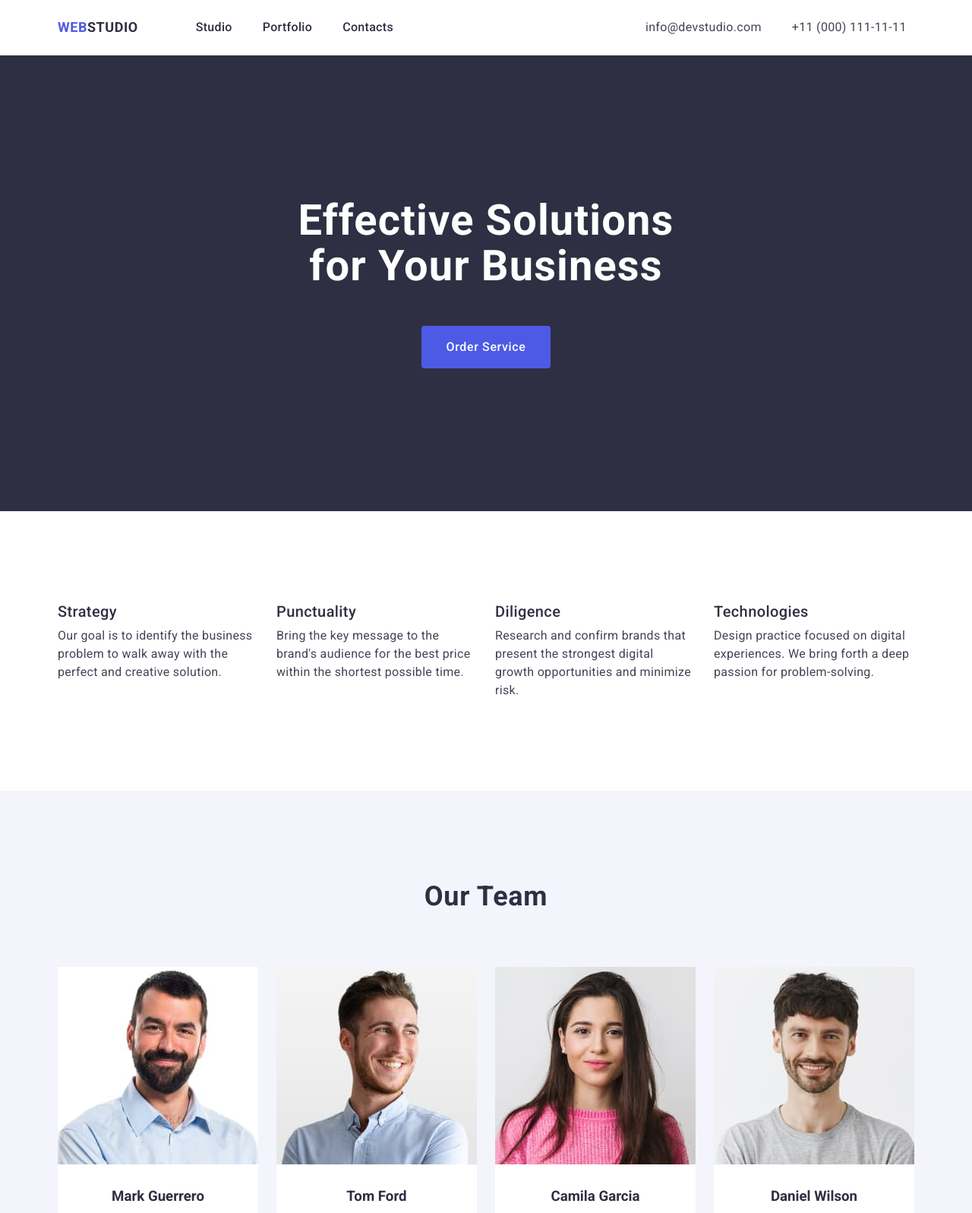
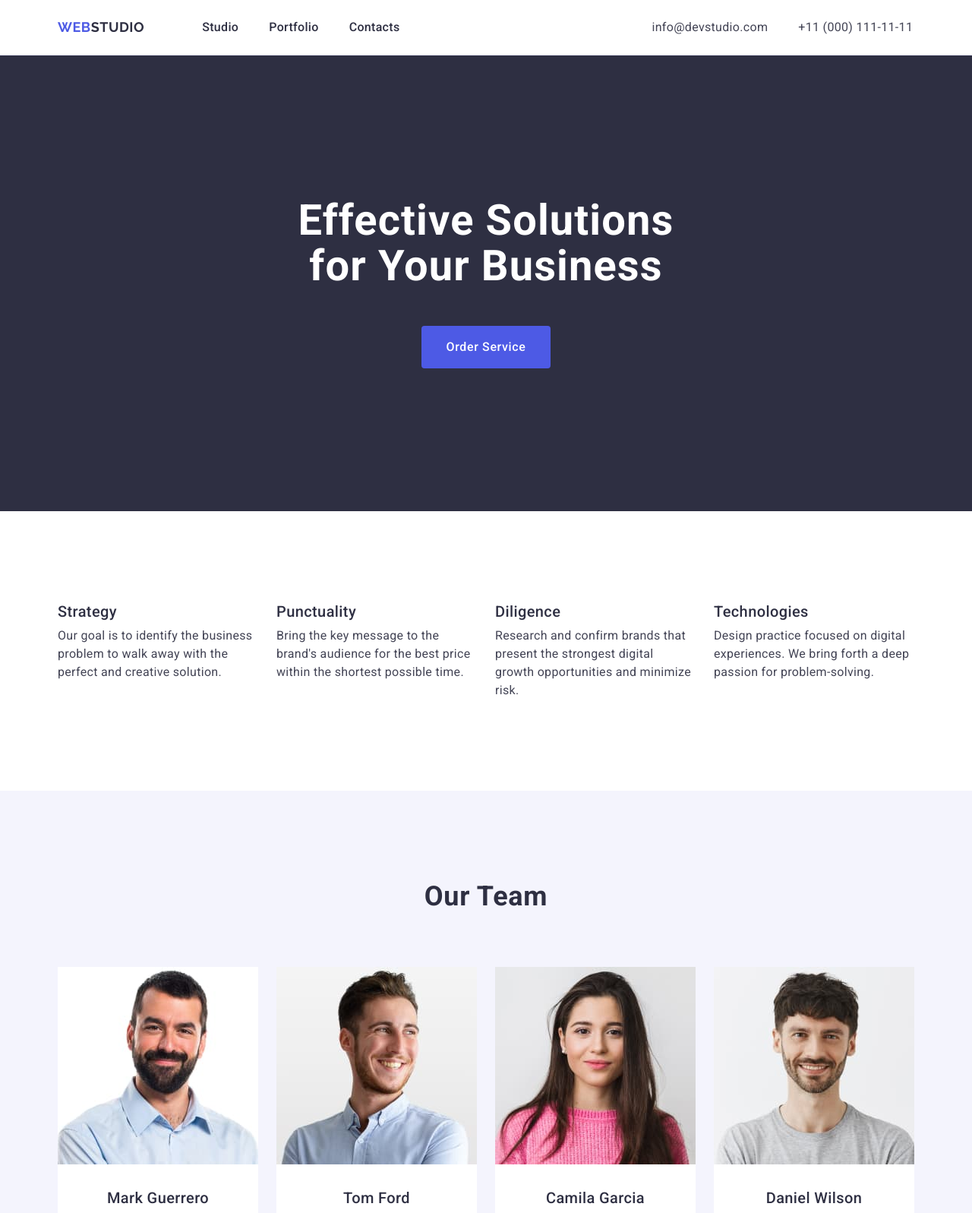
Before and after one commit to Jlomka54/goit-markup-hw-03, a plain HTML site: page index.html in a window 1280 px wide. Shown: the top 1597 px of the page at 76% size. Drawn offline with nearby package versions, Linux system fonts and the light colour scheme.

Commit message:
add style for paragraph and title

```diff
--- a/css/style.css
+++ b/css/style.css
@@ -1,6 +1,3 @@
-* {
-  box-sizing: border-box;
-}
 a {
   text-decoration: none;
 }
@@ -42,7 +39,6 @@ body {
 }
 .page-header {
   border-bottom: 1px solid #e7e9fc;
-  padding: 24px 0;
 }
 
 .header-nav {
@@ -50,6 +46,7 @@ body {
   align-items: center;
 }
 .logo {
+  font-family: "Raleway", sans-serif;
   font-weight: 700;
   font-size: 18px;
   line-height: 1.16667;
@@ -67,7 +64,8 @@ body {
 
 .contacts-list {
   display: flex;
-  gap: 40px;
+  column-gap: 40px;
+  padding: 24px 0;
 }
 
 .studio-logo {
@@ -78,6 +76,7 @@ body {
   color: #2e2f42;
 }
 .header-link {
+  display: flex;
   color: #2e2f42;
   padding: 24px 0;
 }
@@ -192,6 +191,7 @@ ul {
 
 .innovationi-list .paragraph {
   text-align: start;
+  font-weight: 400;
   font-size: 16px;
   line-height: 1.5;
   letter-spacing: 0.02em;
@@ -229,6 +229,10 @@ ul {
   padding: 32px 0;
 }
 .people-info .list-title {
+  font-weight: 500;
+  font-size: 20px;
+  line-height: 1.2;
+  letter-spacing: 0.02em;
   text-align: center;
   margin-bottom: 8px;
 }
```
